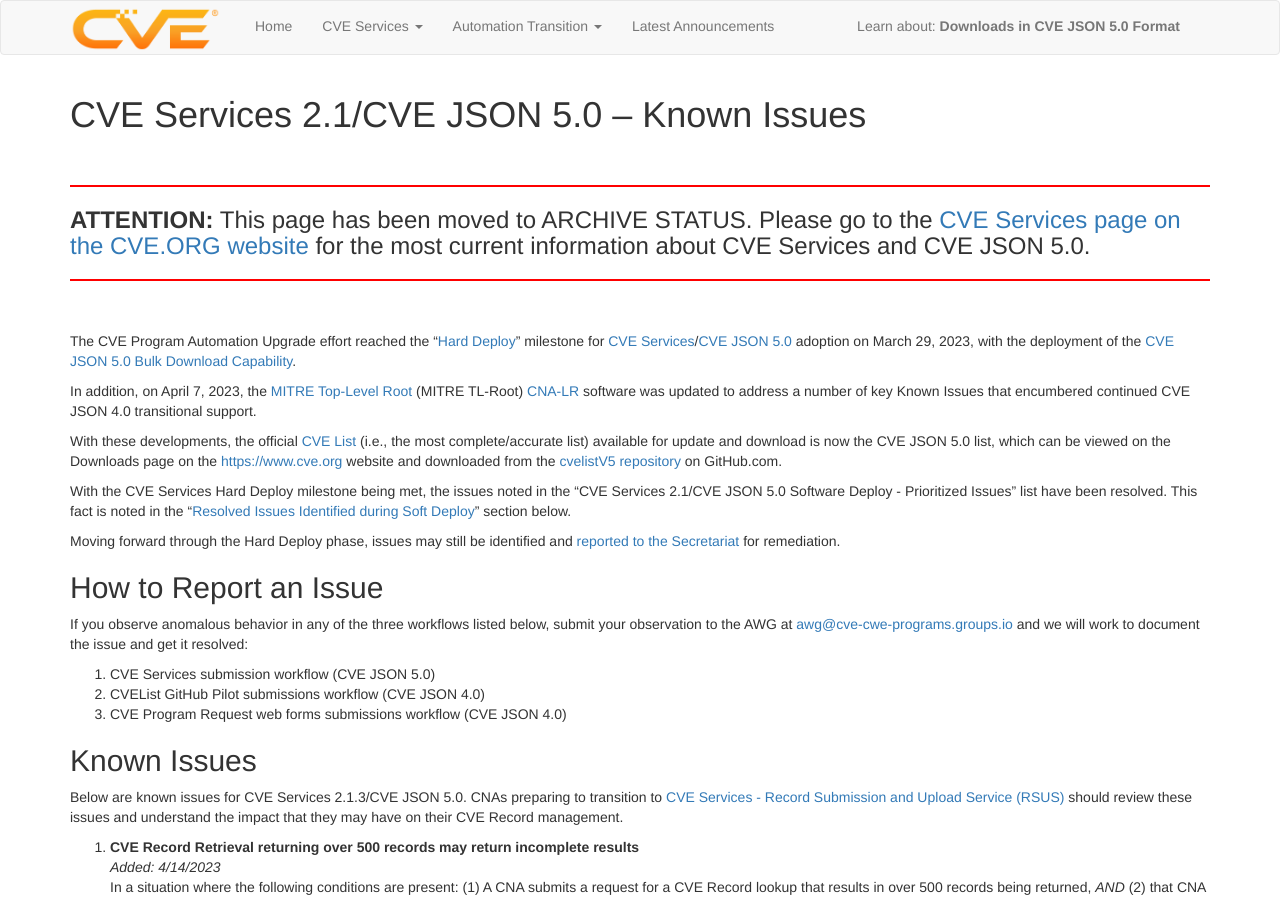
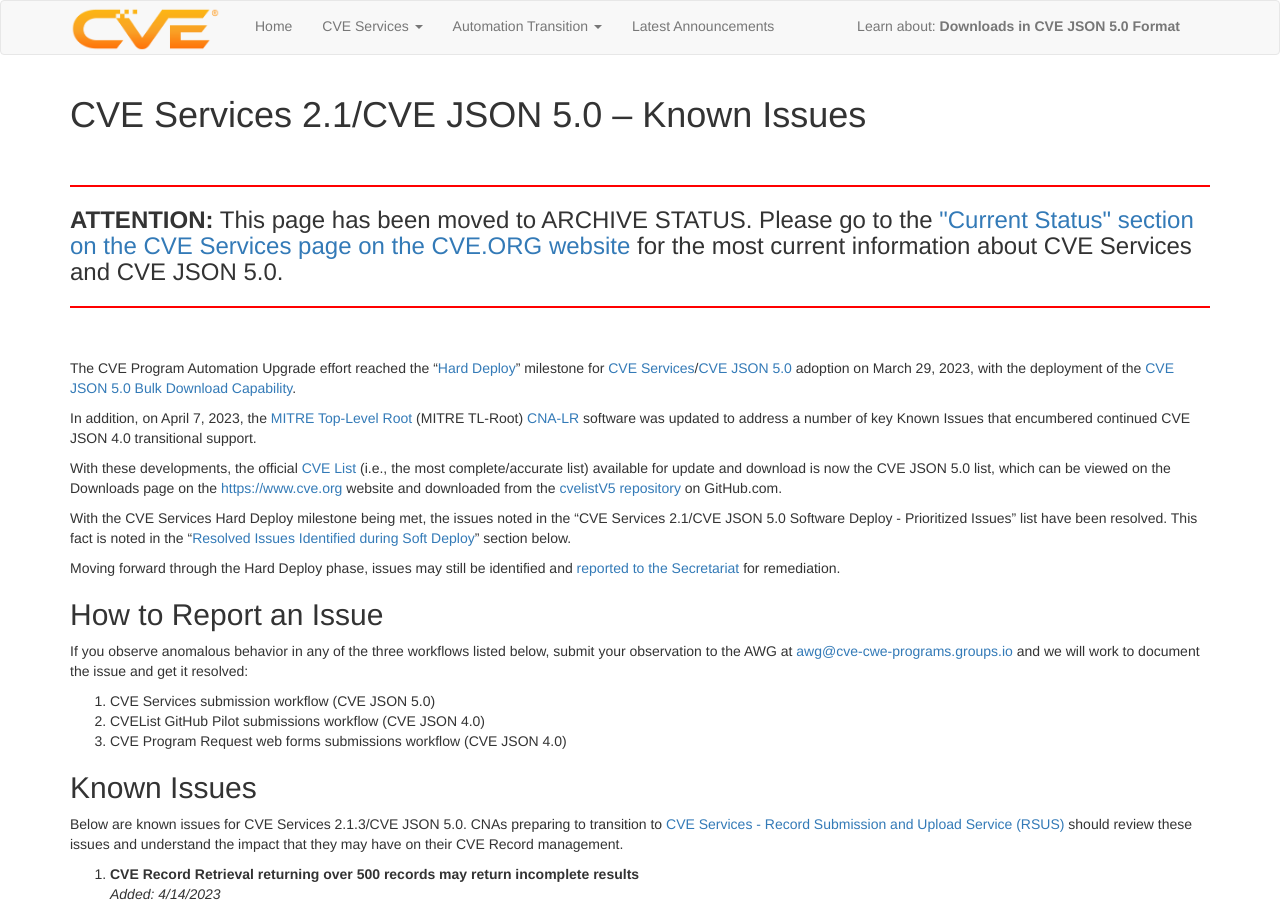
Before and after one commit to CVEProject/cveproject.github.io, a Jekyll site: the page built from automation-cve-services-known-issues.md, in a window 1280 px wide and 900 px high. Built offline with Jekyll 4.4.1, drawn with Linux system fonts in a browser that asks for light colours; nearby versions of some CDN libraries.

Commit message:
Update automation-cve-services-known-issues.md
Update 1 link

```diff
--- a/automation-cve-services-known-issues.md
+++ b/automation-cve-services-known-issues.md
@@ -6,7 +6,7 @@ layout: page
 
 <hr style="border:1px solid red">
 
-<h3><strong>ATTENTION:</strong> This page has been moved to ARCHIVE STATUS. Please go to the <a href="https://www.cve.org/AllResources/CveServices">CVE Services page on the CVE.ORG website</a> for the most current information about CVE Services and CVE JSON 5.0.</h3>
+<h3><strong>ATTENTION:</strong> This page has been moved to ARCHIVE STATUS. Please go to the <a href="https://www.cve.org/AllResources/CveServices#current-status">"Current Status" section on the CVE Services page on the CVE.ORG website</a> for the most current information about CVE Services and CVE JSON 5.0.</h3>
 
 <hr style="border:1px solid red">
 
```
